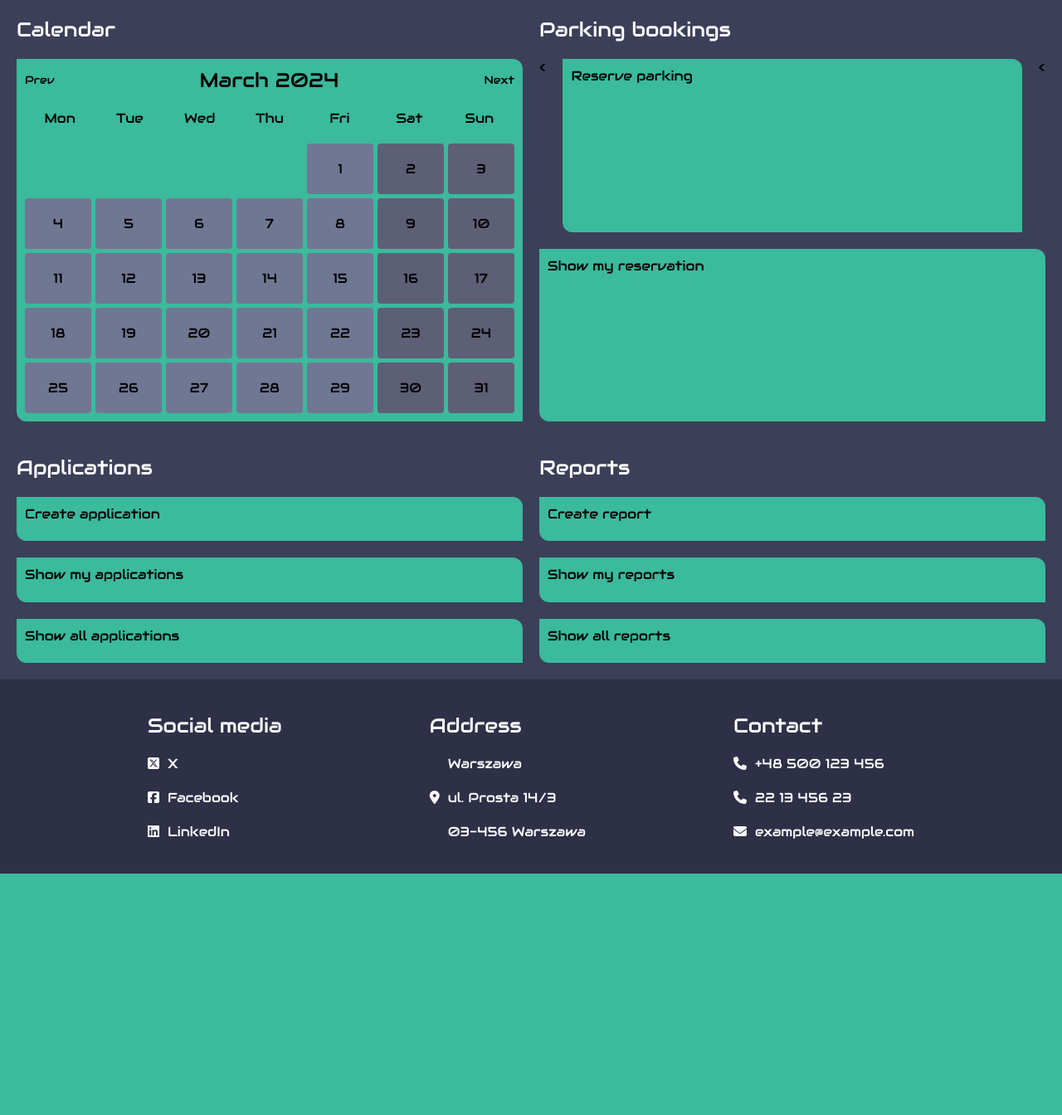
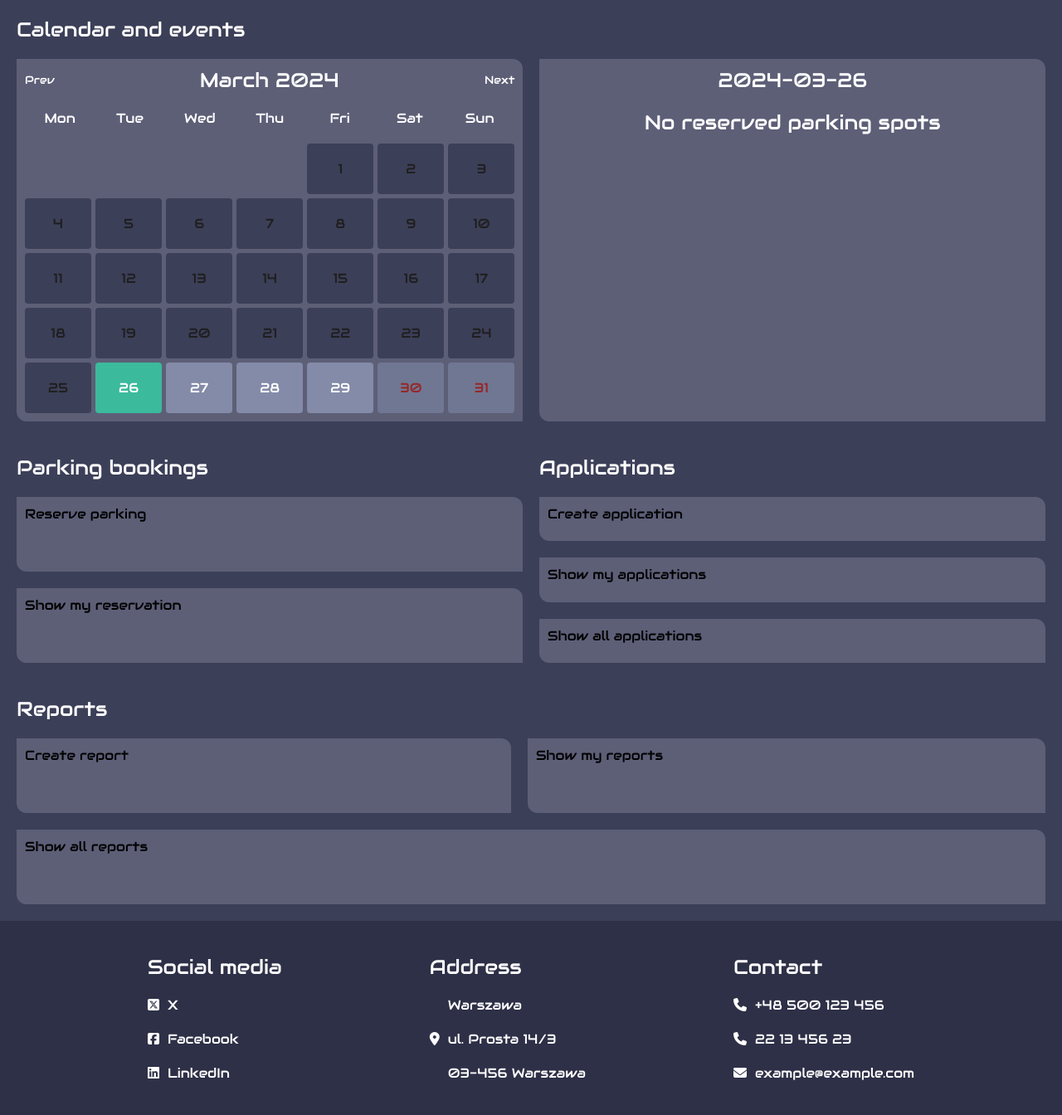
Before and after one commit to SzymonPiatek/Intranet, a Django app: page / in a window 1280 px wide. Shown: the part 80-1424 px from the top of the page at 83% size. Before the commit the page ends 1133 px from the top, so only its background shows below. Run offline with Django 5.2, Linux system fonts and the light colour scheme; the visitor is signed in with stand-in values (Sample User, id 1); data that the repository does not hold is empty; some libraries are stand-ins or nearby versions.

Commit message:
Calendar and Parking (#6)
* Calendar and Scrollbar SCSS

* Fix calendar js

* Get date from calendar

* Get parking bookings for clicked date

* Auto date at start

* Bookings from calendar JS

* Better parking booking

* ParkingBooking clean()

* Shared/reserved parking spot display

* Better Calendar Js, fix home.html

* Change ParkingSpot.owner to OneToOneField

* Code optimization

```diff
--- /dev/null
+++ b/website/parkings/urls.py
@@ -0,0 +1,6 @@
+from django.urls import path
+from .views import get_parking_booking_from_date
+
+urlpatterns = [
+    path('get_parking_booking_from_date/', get_parking_booking_from_date, name='get_parking_booking_from_date'),
+]
--- a/website/parkings/views.py
+++ b/website/parkings/views.py
@@ -1,3 +1,29 @@
-from django.shortcuts import render
+from django.http import JsonResponse
+from .models import ParkingBooking, ParkingSpot
 
-# Create your views here.
+
+def get_parking_booking_from_date(request):
+    if 'date' in request.GET:
+        date = request.GET.get('date')
+        if ParkingSpot.objects.filter(owner=request.user).exists():
+            parking_bookings = ParkingBooking.objects.filter(spot__owner=request.user, date=date)
+            if parking_bookings.exists():
+                parking_booking = parking_bookings.first()
+                booking_type = f"Shared for {parking_booking.tenant if parking_booking.tenant else 'no one'}"
+            else:
+                booking_type = None
+                info = "No shared parking spots"
+        else:
+            parking_bookings = ParkingBooking.objects.filter(date=date, tenant=request.user)
+            if parking_bookings.exists():
+                parking_booking = parking_bookings.first()
+                booking_type = "Reserved"
+            else:
+                booking_type = None
+                info = "No reserved parking spots"
+
+        if booking_type:
+            booking_data = {'spot': parking_booking.spot.name, 'type': booking_type}
+            return JsonResponse({'parking_booking': booking_data})
+        else:
+            return JsonResponse({'info': info})
--- a/website/static/css/styles.css
+++ b/website/static/css/styles.css
@@ -108,48 +108,34 @@ footer .container .content .block .item .text {
   color: #000;
 }
 .home .container .content .block .items .item {
-  background: #3BBA9C;
+  background: #5d5f77;
   min-width: 500px;
   border-radius: 0 12px 0 12px;
   padding: 10px;
   flex-grow: 1;
 }
-.home .container .content .block .items .item .calendar {
+.home .container .content .block .items .item.events {
   display: flex;
   flex-direction: column;
   gap: 20px;
 }
-.home .container .content .block .items .item .calendar .header {
-  display: flex;
-  justify-content: space-between;
-}
-.home .container .content .block .items .item .calendar .header h2 {
-  color: #000;
-}
-.home .container .content .block .items .item .calendar .weekdays {
-  display: flex;
-  justify-content: space-between;
-}
-.home .container .content .block .items .item .calendar .weekdays .weekday {
-  flex: 1;
+.home .container .content .block .items .item.events .date {
+  width: 100%;
   text-align: center;
 }
-.home .container .content .block .items .item .calendar .days {
-  display: grid;
-  grid-template-columns: repeat(7, 1fr);
-  gap: 5px;
+.home .container .content .block .items .item.events .booking {
+  background: #3BBA9C;
+  width: 100%;
+  text-align: center;
+  padding: 10px 20px;
+  border-radius: 10px;
+  display: flex;
+  justify-content: center;
+  align-items: center;
+  gap: 20px;
 }
-.home .container .content .block .items .item .calendar .days .day {
-  background: #707793;
+.home .container .content .block .items .item.events .info {
   text-align: center;
-  padding: 20px 10px;
-  border-radius: 4px;
-}
-.home .container .content .block .items .item .calendar .days .day.empty {
-  background: none;
-}
-.home .container .content .block .items .item .calendar .days .day.weekend {
-  background: #5d5f77;
 }
 
 @media (max-width: 900px) {
@@ -181,6 +167,49 @@ footer .container .content .block .item .text {
   gap: 20px;
 }
 
+.calendar {
+  display: flex;
+  flex-direction: column;
+  gap: 20px;
+}
+.calendar .header {
+  display: flex;
+  justify-content: space-between;
+}
+.calendar .weekdays {
+  display: flex;
+  justify-content: space-between;
+}
+.calendar .weekdays .weekday {
+  flex: 1;
+  text-align: center;
+}
+.calendar .days {
+  display: grid;
+  grid-template-columns: repeat(7, 1fr);
+  gap: 5px;
+}
+.calendar .days .day {
+  background: #848ba8;
+  text-align: center;
+  padding: 20px 10px;
+  border-radius: 4px;
+}
+.calendar .days .day.empty {
+  background: none;
+}
+.calendar .days .day.weekend {
+  background: #707793;
+  color: #962727;
+}
+.calendar .days .day.past {
+  background: #3C3F58;
+  color: #1f1f1f;
+}
+.calendar .days .day.today {
+  background: #3BBA9C;
+}
+
 * {
   box-sizing: border-box;
   margin: 0;
@@ -190,6 +219,7 @@ footer .container .content .block .item .text {
   font-family: "Audiowide", sans-serif;
   font-weight: 400;
   font-style: normal;
+  color: #FFF;
 }
 
 body {
@@ -212,4 +242,13 @@ button {
   max-width: 100%;
 }
 
+::-webkit-scrollbar {
+  background: #5d5f77;
+  width: 10px;
+}
+::-webkit-scrollbar-thumb {
+  background: #848ba8;
+  border-radius: 20px;
+}
+
 /*# sourceMappingURL=styles.css.map */
--- a/website/static/js/elements/calendar.js
+++ b/website/static/js/elements/calendar.js
@@ -3,6 +3,7 @@ document.addEventListener('DOMContentLoaded', function() {
     const nextMonthButton = document.getElementById('nextMonth');
     const currentMonthDisplay = document.getElementById('currentMonth');
     const daysContainer = document.querySelector('.calendar .days');
+    const parkingBookingContainer = document.getElementById('parkingBooking');
 
     let currentDate = new Date();
 
@@ -13,28 +14,60 @@ document.addEventListener('DOMContentLoaded', function() {
         let firstDayOfMonth = new Date(year, month, 0).getDay();
         currentMonthDisplay.textContent = new Date(year, month).toLocaleDateString('en-US', { month: 'long', year: 'numeric' });
 
-        // Clear previous days
         daysContainer.innerHTML = '';
 
-        // Fill in days
         for (let i = 0; i < firstDayOfMonth; i++) {
-            let emptyDay = document.createElement('div');
-            emptyDay.classList.add('day', 'empty');
+            let emptyDay = Object.assign(document.createElement('div'), {className: 'day empty'});
             daysContainer.appendChild(emptyDay);
         }
 
         for (let i = 1; i <= daysInMonth; i++) {
-            let day = document.createElement('div');
+            let day = Object.assign(document.createElement('div'), {className: 'day'});
             day.textContent = i;
-            day.classList.add('day');
+            day.setAttribute('data-date', new Date(year, month, i+1).toISOString().split('T')[0]);
             if (year === new Date().getFullYear() && month === new Date().getMonth() && i === new Date().getDate()) {
                 day.classList.add('today');
             }
             if ([6, 0].includes(new Date(year, month, i).getDay())) {
                 day.classList.add('weekend');
             }
+            if (new Date(year, month, i+1) < new Date()) {
+                day.classList.add('past');
+            }
             daysContainer.appendChild(day);
         }
+    }
+
+    function showParkingBookings(date) {
+        const url = parkingBookingContainer.getAttribute('data-url') + '?date=' + date;
+        fetch(url)
+            .then(response => response.json())
+            .then(data => {
+                const eventsContainer = document.getElementById('eventsContainer');
+                eventsContainer.innerHTML = '';
+                const dateDiv = Object.assign(document.createElement('div'), {className: 'date'});
+                const dateText = document.createElement('h2');
+                dateText.textContent = date;
+                dateDiv.appendChild(dateText);
+                eventsContainer.appendChild(dateDiv);
+
+                if (data.hasOwnProperty('parking_booking')) {
+                    const booking = data.parking_booking;
+                    const bookingDiv = Object.assign(document.createElement('div'), {className: 'booking'});
+                    bookingDiv.innerHTML = `<i class="fa-solid fa-car"></i>Spot ${booking.spot} - ${booking.type}`;
+                    eventsContainer.appendChild(bookingDiv);
+                } else if (data.hasOwnProperty('info')) {
+                    const info = data.info;
+                    const infoDiv = Object.assign(document.createElement('div'), {className: 'info'});
+                    const infoElement = document.createElement('h2');
+                    infoElement.innerHTML = (info);
+                    infoDiv.appendChild(infoElement);
+                    eventsContainer.appendChild(infoDiv);
+                }
+            })
+            .catch(error => {
+                console.error('Error:', error);
+            });
     }
 
     prevMonthButton.addEventListener('click', function() {
@@ -47,5 +80,16 @@ document.addEventListener('DOMContentLoaded', function() {
         renderCalendar();
     });
 
+    daysContainer.addEventListener('click', function(event) {
+        const clickedDay = event.target.closest('.day');
+        if (clickedDay && !clickedDay.classList.contains('empty')) {
+            const date = clickedDay.getAttribute('data-date');
+            showParkingBookings(date);
+        }
+    });
+
     renderCalendar();
+
+    const todayDate = currentDate.toISOString().split('T')[0];
+    showParkingBookings(todayDate);
 });
--- /dev/null
+++ b/website/static/scss/calendar.scss
@@ -0,0 +1,45 @@
+@import 'colors';
+
+
+.calendar {
+  display: flex;
+  flex-direction: column;
+  gap: 20px;
+  .header {
+    display: flex;
+    justify-content: space-between;
+  }
+  .weekdays {
+    display: flex;
+    justify-content: space-between;
+    .weekday {
+      flex: 1;
+      text-align: center;
+    }
+  }
+  .days {
+    display: grid;
+    grid-template-columns: repeat(7, 1fr);
+    gap: 5px;
+    .day {
+      background: $calendar-day-background;
+      text-align: center;
+      padding: 20px 10px;
+      border-radius: 4px;
+      &.empty {
+        background: none;
+      }
+      &.weekend {
+        background: $calendar-weekend-background;
+        color: $calendar-weekend-color;
+      }
+      &.past {
+        background: $calendar-past-background;
+        color: $calendar-past-color;
+      }
+      &.today {
+        background: $calendar-today-background;
+      }
+    }
+  }
+}
--- a/website/static/scss/home.scss
+++ b/website/static/scss/home.scss
@@ -41,41 +41,27 @@
             border-radius: 0 12px 0 12px;
             padding: 10px;
             flex-grow: 1;
-            .calendar {
+            &.events {
               display: flex;
               flex-direction: column;
               gap: 20px;
-              .header {
+              .date {
+                width: 100%;
+                text-align: center;
+              }
+              .booking {
+                background: $booking-background;
+                width: 100%;
+                text-align: center;
+                padding: 10px 20px;
+                border-radius: 10px;
                 display: flex;
-                justify-content: space-between;
-                h2 {
-                  color: $text-color-2;
-                }
+                justify-content: center;
+                align-items: center;
+                gap: 20px;
               }
-              .weekdays {
-                display: flex;
-                justify-content: space-between;
-                .weekday {
-                  flex: 1;
-                  text-align: center;
-                }
-              }
-              .days {
-                display: grid;
-                grid-template-columns: repeat(7, 1fr);
-                gap: 5px;
-                .day {
-                  background: $calendar-day-background;
-                  text-align: center;
-                  padding: 20px 10px;
-                  border-radius: 4px;
-                  &.empty {
-                    background: none;
-                  }
-                  &.weekend {
-                    background: $calendar-weekend-background;
-                  }
-                }
+              .info {
+                text-align: center;
               }
             }
           }
--- a/website/static/scss/styles.scss
+++ b/website/static/scss/styles.scss
@@ -2,6 +2,7 @@
 @import 'footer';
 @import 'home';
 @import 'login';
+@import 'calendar';
 
 
 * {
@@ -13,6 +14,7 @@
   font-family: "Audiowide", sans-serif;
   font-weight: 400;
   font-style: normal;
+  color: $text-color;
 }
 
 body {
@@ -34,3 +36,12 @@ button {
   width: 2100px;
   max-width: 100%;
 }
+
+::-webkit-scrollbar {
+  background: $scrollbar-background;
+  width: 10px;
+  &-thumb {
+    background: $scrollbar-thumb-background;
+    border-radius: 20px;
+  }
+}
--- a/website/templates/home.html
+++ b/website/templates/home.html
@@ -9,10 +9,13 @@
             <div class="content">
 
                 <div class="block calendar">
-                    <h2>Calendar</h2>
+                    <h2>Calendar and events</h2>
                     <div class="items">
                         <div class="item">
                             {% include 'elements/calendar.html' %}
+                        </div>
+                        <div class="item events" id="eventsContainer">
+                            <div id="parkingBooking" data-url="{% url 'get_parking_booking_from_date'%}" style="display: none"></div>
                         </div>
                     </div>
                 </div>
@@ -28,10 +31,10 @@
                                 Show shared spots
                             </a>
                         {% else %}
-                            <<a href="/" class="item">
+                            <a href="/" class="item">
                                 Reserve parking
                             </a>
-                            <<a href="/" class="item">
+                            <a href="/" class="item">
                                 Show my reservation
                             </a>
                         {% endif %}
--- a/website/website/urls.py
+++ b/website/website/urls.py
@@ -7,4 +7,5 @@ urlpatterns = [
     path("", home_view, name="home_page"),
     path('admin/', admin.site.urls),
     path('auth/', include("users.urls")),
+    path('parkings/', include("parkings.urls")),
 ]
--- a/website/website/views.py
+++ b/website/website/views.py
@@ -5,11 +5,4 @@ from parkings.models import ParkingSpot
 
 @login_required
 def home_view(request):
-    user = request.user
-    user_have_parking_spot = ParkingSpot.objects.filter(owners=user).exists()
-
-    context = {
-        "user_have_parking_spot": user_have_parking_spot,
-    }
-
-    return render(request, "home.html", context)
+    return render(request, "home.html")
```
Also changed, not shown: website/parkings/admin.py (+1 -6 lines), website/parkings/models.py (+9 -3 lines), website/static/css/calendar.css (added, +39 -0 lines), website/static/scss/colors.scss (+15 -3 lines), website/parkings/migrations/0002_remove_parkingspot_owners_parkingspot_owner.py (added), 2 other files.
